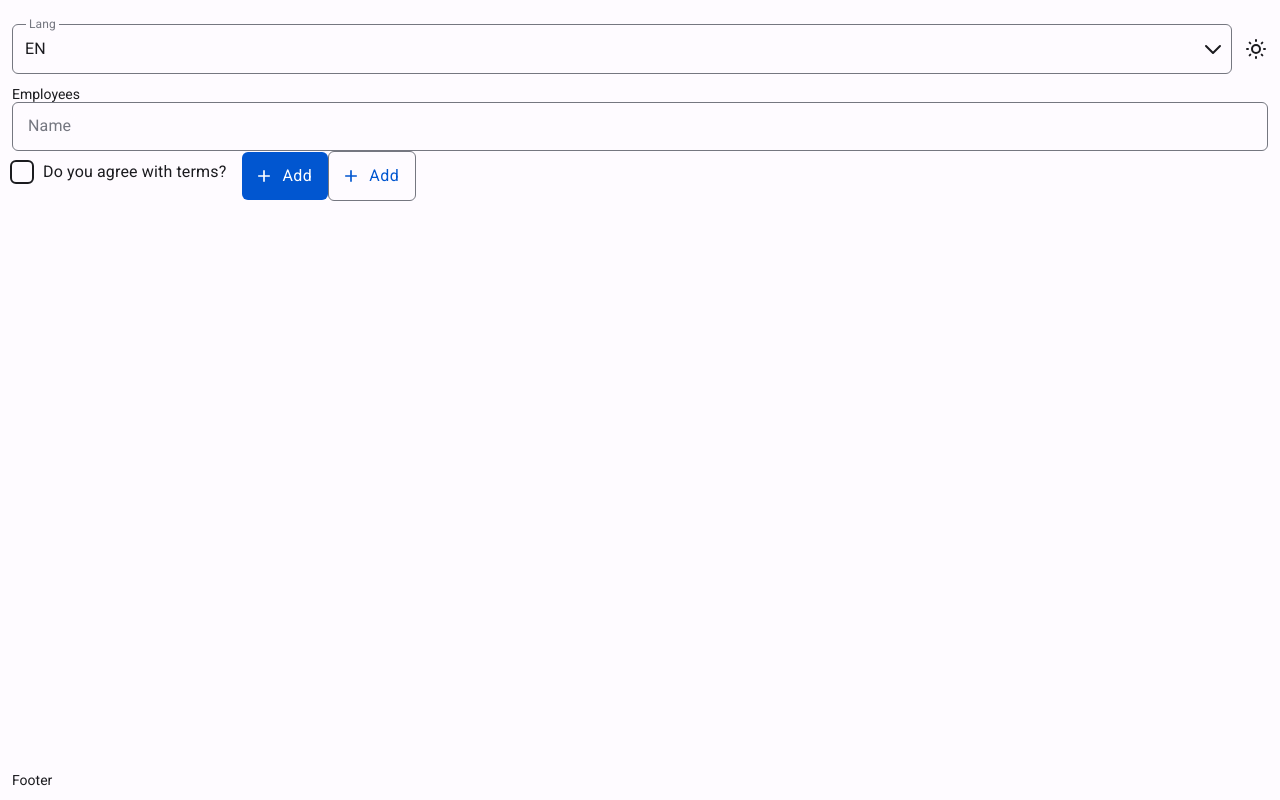
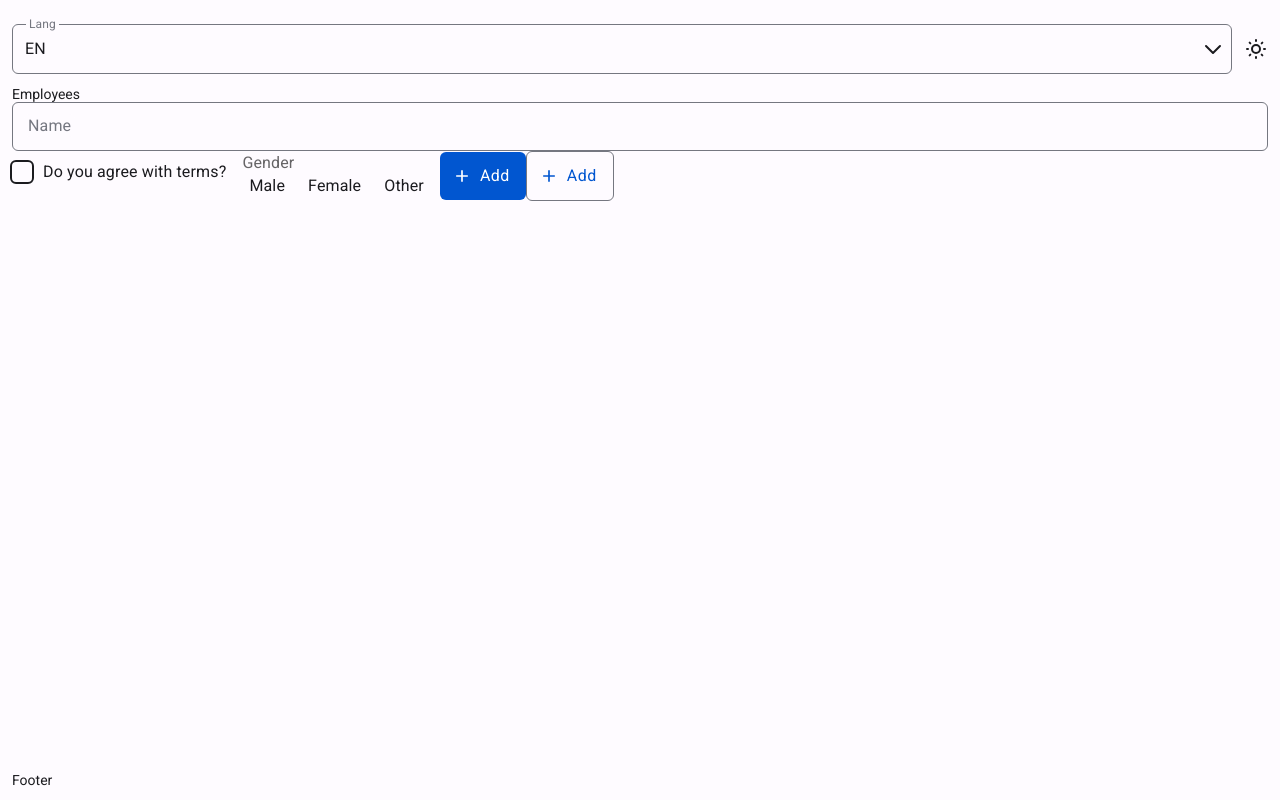
Before and after one commit to dmytro-chushko/fullstack-template, a React (Vite) app in the folder client/: page / in a window 1280 px wide. Built offline with nearby package versions, Linux system fonts and the light colour scheme.

Commit message:
Add radio group to the AddForm module

```diff
--- a/client/src/components/CustomRadioButton/CustomRadioBatton.tsx
+++ b/client/src/components/CustomRadioButton/CustomRadioButton.tsx
@@ -5,7 +5,7 @@ interface ICustomRadioBattonProps extends RadioProps {
   label: string;
 }
 
-export const CustomRadioBatton = ({
+export const CustomRadioButton = ({
   label,
   ...radioProps
 }: ICustomRadioBattonProps) => {
--- a/client/src/components/CustomRadioButton/index.ts
+++ b/client/src/components/CustomRadioButton/index.ts
@@ -1 +1 @@
-export * from './CustomRadioBatton';
+export * from './CustomRadioButton';
--- a/client/src/components/CustomRadioGroup/CustomRadioGroup.tsx
+++ b/client/src/components/CustomRadioGroup/CustomRadioGroup.tsx
@@ -34,7 +34,11 @@ export const CustomRadioGroup = <T extends FieldValues>({
       <RadioGroup {...field} {...radioGroupProps}>
         {children}
       </RadioGroup>
-      <CustomHelperText>{t(JSON.parse(error?.message || ''))}</CustomHelperText>
+      {invalid && (
+        <CustomHelperText>
+          {t(JSON.parse(error?.message || ''))}
+        </CustomHelperText>
+      )}
     </FormControl>
   );
 };
--- a/client/src/i18n/en/english.json
+++ b/client/src/i18n/en/english.json
@@ -19,7 +19,11 @@
   },
   "label": {
     "name": "Name",
-    "isChecked": "Do you agree with terms?"
+    "isChecked": "Do you agree with terms?",
+    "gender": "Gender",
+    "genderMale": "Male",
+    "genderFemale": "Female",
+    "genderOther": "Other"
   },
   "button": {
     "add": "Add"
--- a/client/src/i18n/uk/ukrainian.json
+++ b/client/src/i18n/uk/ukrainian.json
@@ -19,7 +19,11 @@
   },
   "label": {
     "name": "Ім'я",
-    "isChecked": "Чи погоджуєтесь ви з умовами?"
+    "isChecked": "Чи погоджуєтесь ви з умовами?",
+    "gender": "Стать",
+    "genderMale": "Чоловіча",
+    "genderFemale": "Жіноча",
+    "genderOther": "Інша"
   },
   "button": {
     "add": "Додати"
--- a/client/src/modules/AddForm/AddForm.tsx
+++ b/client/src/modules/AddForm/AddForm.tsx
@@ -3,19 +3,29 @@ import { useForm } from 'react-hook-form';
 import { useTranslation } from 'react-i18next';
 
 import AddIcon from '@mui/icons-material/Add';
-import { CustomCheckbox } from 'src/components';
+import {
+  CustomCheckbox,
+  CustomRadioButton,
+  CustomRadioGroup,
+} from 'src/components';
 import { CustomInput } from 'src/components/CustomInput';
 import { OutlinedButton, PrimaryButton } from 'src/styles/ui/button';
 import { IAddForm } from 'src/types/form';
+import { GenderValues } from 'src/utils/consts/GenderValues';
 import { useAddFormSchema } from 'src/utils/validation/useAddFormSchema';
 
 export const AddForm = () => {
   const { t } = useTranslation();
   const schema = useAddFormSchema();
   const { control, handleSubmit } = useForm<IAddForm>({
-    defaultValues: { name: '', isChecked: false },
+    defaultValues: { name: '', isChecked: false, gender: '' },
     resolver: yupResolver(schema),
   });
+  const genderOptions = [
+    { value: GenderValues.MALE, label: t('label.genderMale') },
+    { value: GenderValues.FEMALE, label: t('label.genderFemale') },
+    { value: GenderValues.OTHERS, label: t('label.genderOther') },
+  ];
 
   const onSubmit = ({ name }: IAddForm) => console.log(name);
 
@@ -33,6 +43,16 @@ export const AddForm = () => {
         control={control}
         name="isChecked"
       />
+      <CustomRadioGroup
+        row
+        label={t('label.gender')}
+        control={control}
+        name="gender"
+      >
+        {genderOptions.map(gender => (
+          <CustomRadioButton key={gender.value} {...gender} />
+        ))}
+      </CustomRadioGroup>
       <PrimaryButton type="submit" startIcon={<AddIcon />}>
         {t('button.add')}
       </PrimaryButton>
--- a/client/src/types/form/IAddForm.ts
+++ b/client/src/types/form/IAddForm.ts
@@ -1,4 +1,5 @@
 export interface IAddForm {
   name: string;
   isChecked: boolean;
+  gender: string;
 }
--- /dev/null
+++ b/client/src/utils/consts/GenderValues.ts
@@ -0,0 +1,5 @@
+export const enum GenderValues {
+  MALE = 'male',
+  FEMALE = 'female',
+  OTHERS = 'others',
+}
```
